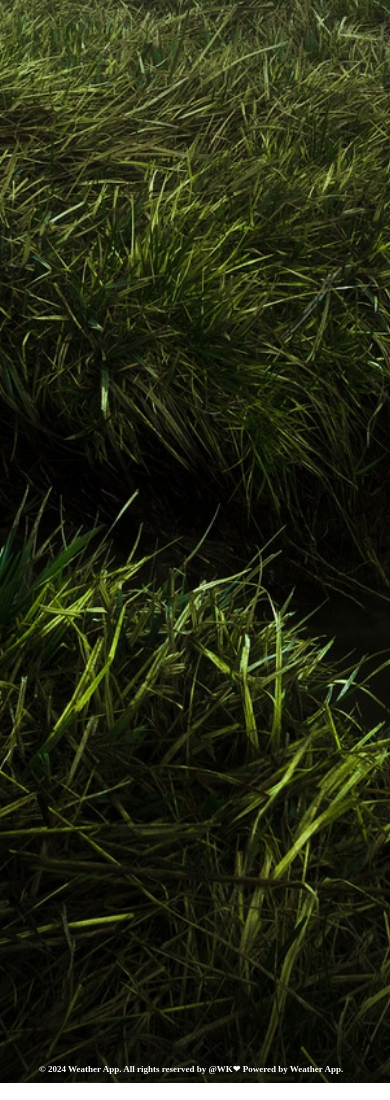
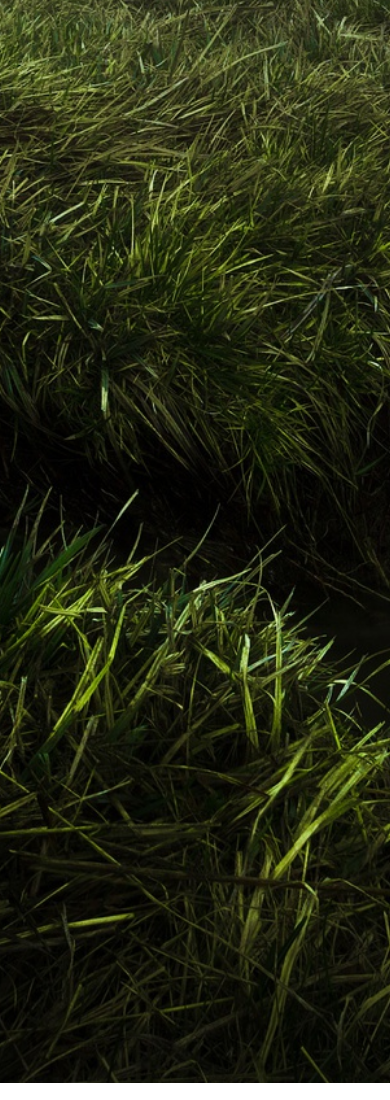
Before and after one commit to wasimkhanktr/WeatherApp-created-By-React-js, a React (Create React App) app: page / in a window 390 px wide. Shown: the part 1078-2178 px from the top of the page. Built offline with nearby package versions, Linux system fonts and the light colour scheme.

Commit message:
Update weatherApp.css

```diff
--- a/src/Components/Weather App/weatherApp.css
+++ b/src/Components/Weather App/weatherApp.css
@@ -250,7 +250,7 @@
   }
   .copyright-container{
     position: absolute;
-    bottom: -155vh;
+    bottom: -158vh;
     left: 10vw;
     font-size: 9px;
   }
```
